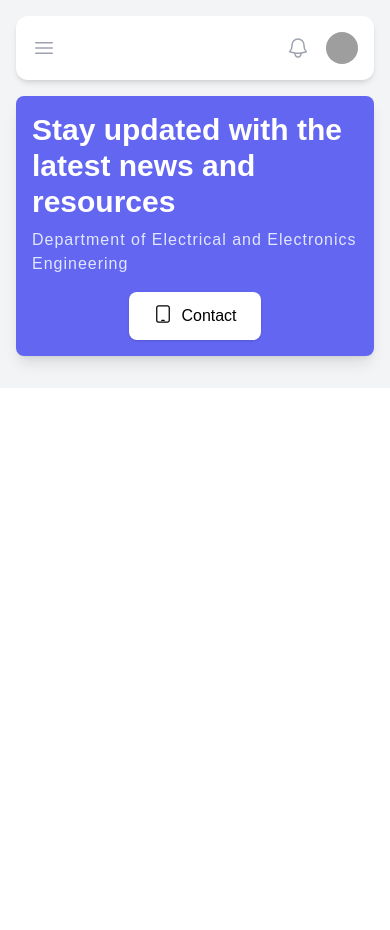
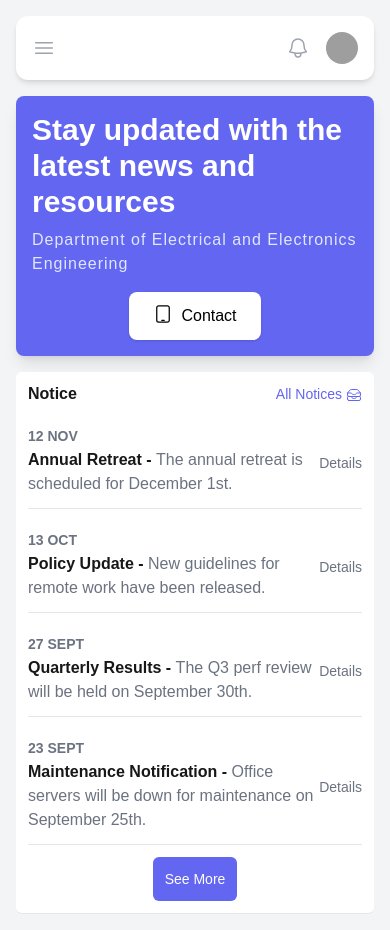
Before and after one commit to Marvellous-Udoye/departmental-website, a Next.js app: page /dashboard/notifications in a window 390 px wide. Before the commit the page ends 844 px from the top, so only its background shows below. Built offline with nearby package versions, Linux system fonts and the light colour scheme; grey boxes are pictures that could not be loaded.

Commit message:
feat(notifications page.tsx and drawer.tsx): implement notifications page UI and functionality

```diff
--- a/src/app/dashboard/notifications/page.tsx
+++ b/src/app/dashboard/notifications/page.tsx
@@ -1,8 +1,120 @@
+"use client";
+
+import Drawer from "@/components/drawer";
+import { InboxStackIcon } from "@heroicons/react/24/outline";
+import { useState } from "react";
+
+interface NotificationsProps {
+  date: string;
+  subject: string;
+  body: string;
+}
 
 export default function Notifications() {
+  const notifications: NotificationsProps[] = [
+    {
+      date: "12 NOV",
+      subject: "Annual Retreat",
+      body: "The annual retreat is scheduled for December 1st."
+    },
+    {
+      date: "13 OCT",
+      subject: "Policy Update",
+      body: "New guidelines for remote work have been released."
+    },
+    {
+      date: "27 SEPT",
+      subject: "Quarterly Results",
+      body: "The Q3 perf review will be held on September 30th."
+    },
+    {
+      date: "23 SEPT",
+      subject: "Maintenance Notification",
+      body: "Office servers will be down for maintenance on September 25th."
+    },
+    {
+      date: "31 JULY",
+      subject: "Team Building Exercise",
+      body: "Join us for a team-building activity at the park on August 5th."
+    },
+    {
+      date: "05 MARCH",
+      subject: "Health Workshop",
+      body: "A mandatory health and safety training session."
+    }
+  ];
+
+  const [showAll, setShowAll] = useState(false);
+  const [isDrawerOpen, setIsDrawerOpen] = useState(false);
+  const [selectedNotification, setSelectedNotification] = useState<NotificationsProps | null>(null);
+
+  const handleNotificationDetails = (notification: NotificationsProps) => {
+    setIsDrawerOpen(false);
+    setTimeout(() => {
+      setSelectedNotification(notification);
+      setIsDrawerOpen(true);
+    }, 200);
+  };
+
+  const displayedNotifications = showAll ? notifications : notifications.slice(0, 4);
+
   return (
     <div>
+      <div className="bg-white rounded-md flex flex-col gap-3 p-3 border-b">
+        <div className="flex justify-between">
+          <p className="text-base font-bold leading-5">Notice</p>
+          <div
+            className="flex items-center gap-1 cursor-pointer text-indigo-500"
+            onClick={() => setShowAll((prev) => !prev)}
+          >
+            <p className="text-[14px] leading-4.5">{showAll ? "Hide Notices" : "All Notices"}</p>
+            <InboxStackIcon className="w-4 h-4" />
+          </div>
+        </div>
 
+        {displayedNotifications.map((notification, index) => (
+          <div key={index} className="flex justify-between py-3 items-center border-b">
+            <div className="flex flex-col gap-1">
+              <p className="text-gray-500 font-bold text-sm leading-[15px]">{notification.date}</p>
+              <p className="font-semibold">
+                {notification.subject} - <span className="text-gray-500 font-thin">{notification.body}</span>
+              </p>
+            </div>
+            <p
+              onClick={() => handleNotificationDetails(notification)}
+              className="font-medium text-sm text-gray-500 cursor-pointer"
+            >
+              Details
+            </p>
+          </div>
+        ))}
+
+        {showAll ? (
+          <button
+            className="text-center bg-indigo-500 p-3 text-white font-medium text-sm max-w-[100px] mx-auto rounded-md cursor-pointer"
+            onClick={() => setShowAll(false)}
+          >
+            See Less
+          </button>
+        ) : (
+          <button
+            className="text-center bg-indigo-500 p-3 text-white font-medium text-sm max-w-[100px] mx-auto rounded-md cursor-pointer"
+            onClick={() => setShowAll(true)}
+          >
+            See More
+          </button>
+        )}
+      </div>
+
+      {isDrawerOpen && selectedNotification && (
+        <Drawer
+          onClose={() => setIsDrawerOpen(false)}
+          notificationBody={selectedNotification.subject}
+          notificationDate={selectedNotification.date}
+          notificationSubject={selectedNotification.body}
+
+        />
+      )}
     </div>
   );
 }
--- a/src/components/drawer.tsx
+++ b/src/components/drawer.tsx
@@ -4,7 +4,13 @@ import { useState } from 'react'
 import { Dialog, DialogBackdrop, DialogPanel, DialogTitle, TransitionChild } from '@headlessui/react'
 import { XMarkIcon } from '@heroicons/react/24/outline'
 
-export default function Drawer() {
+interface DrawerProps {
+  onClose?: () => void,
+  notificationDate: string,
+  notificationSubject: string,
+  notificationBody: string,
+}
+export default function Drawer({ notificationDate, notificationSubject, notificationBody, onClose }: DrawerProps) {
   const [open, setOpen] = useState(true)
 
   return (
@@ -38,7 +44,13 @@ export default function Drawer() {
                 <div className="px-4 sm:px-6">
                   <DialogTitle className="text-base font-semibold text-gray-900">Panel title</DialogTitle>
                 </div>
-                <div className="relative mt-6 flex-1 px-4 sm:px-6">{/* Your content */}</div>
+                <div className="relative mt-6 flex-1 px-4 sm:px-6">
+                  <div className="p-4">
+                    <h2 className="text-lg font-bold">{notificationSubject}</h2>
+                    <p className="text-gray-500">{notificationDate}</p>
+                    <p className="mt-2">{notificationBody}</p>
+                  </div>
+                </div>
               </div>
             </DialogPanel>
           </div>
```
